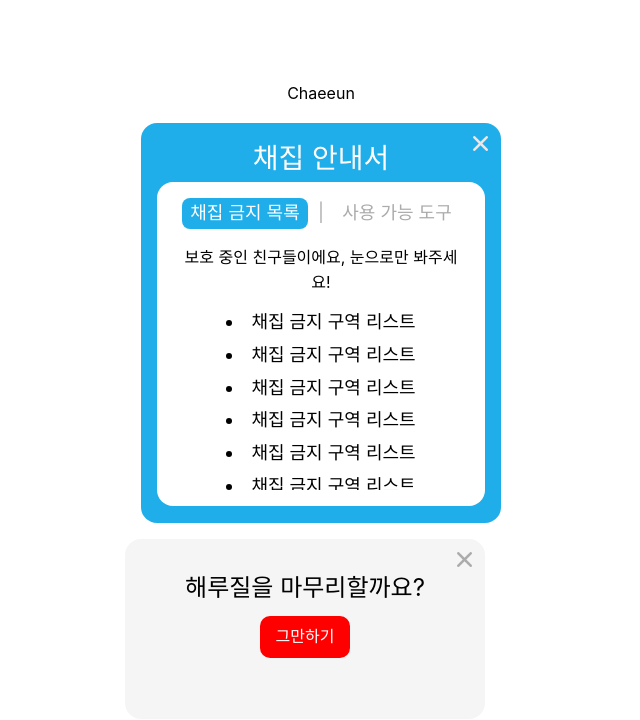
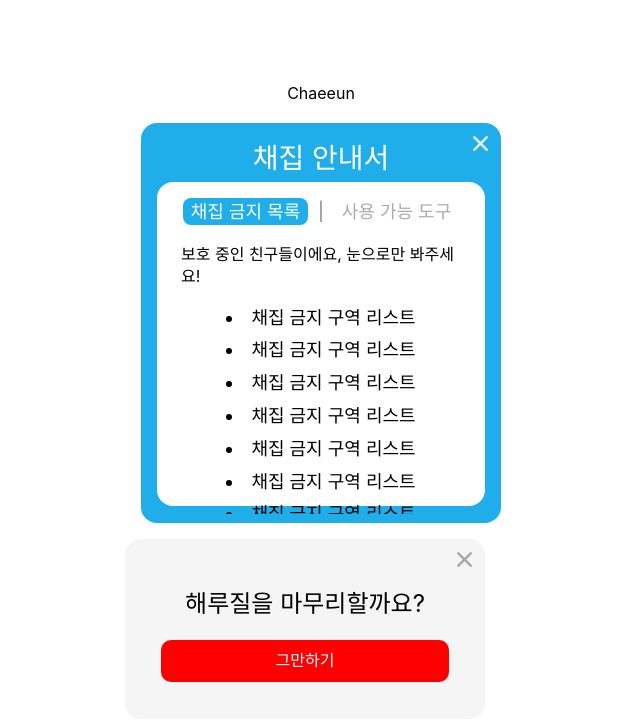
Before and after one commit to MindySo/HaeruHand_405, a React (Vite) app in the folder frontend/: page /chaeeun in a window 1280 px wide. Shown: the top 720 px of the page, without its empty margins (319-959 px from the left). Built offline with nearby package versions, Linux system fonts and the light colour scheme; a web font is replaced by a local one.

Commit message:
feat: InfoModal, StopModal 수정(S13P11A405-55)

```diff
--- /dev/null
+++ b/frontend/src/components/molecules/InfoModal/InfoModal.module.css
@@ -0,0 +1,72 @@
+.modalWindow {
+  margin: 16px;
+  background-color: #20aeea;
+  border-radius: 16px;
+  padding-top: 16px;
+  padding-bottom: 0;
+
+  /* 닫기 버튼 배치를 위한 설정 */
+  position: relative;
+
+  /* 모달 창 크기(고정) */
+  width: 360px;
+  height: 400px;
+  /* padding을 포함한 크기 계산 */
+  box-sizing: border-box;
+}
+
+.headerTitle {
+  display: flex;
+  justify-content: center;
+}
+
+.closeModal {
+  cursor: pointer;
+  /* 버튼 위치 조절 */
+  position: absolute;
+  top: 8px;
+  right: 8px;
+  /* 버튼 크기 조절 */
+  width: 25px;
+  height: 25px;
+}
+
+.boxInWindow {
+  background-color: white;
+  border-radius: 16px;
+  padding: 16px;
+  /* 내부 박스 크기 */
+  margin: 0px 16px;
+  height: 324px;
+  /* 리스트 스크롤바를 위한 설정(높이 고정) */
+  display: flex;
+  flex-direction: column;
+}
+
+.toggleButton {
+  display: flex;
+  justify-content: space-evenly;
+  font-size: 18px;
+  color: gray;
+  margin-bottom: 8px;
+
+  /* 리스트 스크롤바를 위한 설정(높이 고정) */
+  /* 해당 영역은 고정시켜서 스크롤이 남은 공간만 차지하도록 설정
+      차례대로 flex-grow(여유 있어도 커지지 x), flex-shrink(공간 부족해도 작아지지 x), flex-basis */
+  flex: 0 0 auto;
+}
+
+.list {
+  font-size: 18px;
+  margin-top: 8px;
+  /* 내부 콘텐츠가 크기를 넘으면 스크롤바 표시(높이 설정을 해주어야 가능) */
+  height: 210px;
+  overflow: auto;
+  /* background-color: bisque; */
+
+  scrollbar-width: none; /* Firefox */
+  -ms-overflow-style: none; /* IE/Edge */
+}
+.list::-webkit-scrollbar {
+  display: none; /* Chrome/Safari */
+}
--- a/frontend/src/components/molecules/InfoModal/InfoModal.tsx
+++ b/frontend/src/components/molecules/InfoModal/InfoModal.tsx
@@ -2,44 +2,115 @@ import { useState, type FC } from 'react';
 import theme from '../../../theme';
 import { Text } from '../../atoms';
 import closeButtonImg from '../../../../public/closeButtonLightGray.png';
+import styles from './InfoModal.module.css';
 
 // 모달 닫기 버튼 props
 interface InfoModalProps {
   onClose: () => void;
 }
 
+// toggle 상태 타입
+type ToggleState = 'prohibitedItems' | 'availableTools';
+
 export const InfoModal: FC<InfoModalProps> = ({ onClose }) => {
-  // 토글(기본값: 채집 금지 구역) 버튼 상태 관리
-  // 채집 금지 구역(prohibitedArea) || 사용 가능 도구(availableTools)
-  const [toggle, setToggle] = useState('prohibitedItems');
+  // 토글(기본값: 채집 금지 목록) 버튼 상태 관리
+  // 채집 금지 목록(prohibitedItems) || 사용 가능 도구(availableTools)
+  const [toggle, setToggle] = useState<ToggleState>('prohibitedItems');
 
-  // 반환 값: 모달 창
-  return (
-    <div
-      className="modalWindow"
+  // [토글 버튼] 공통 UI
+  interface ToggleItemProps {
+    label: string;
+    value: ToggleState;
+  }
+
+  const ToggleItem: FC<ToggleItemProps> = ({ label, value }) => (
+    <div onClick={() => setToggle(value)}>
+      <Text
+        size="lg"
         style={{
-        margin: theme.spacing.lg,
-        backgroundColor: theme.colors.main,
-        borderRadius: theme.borderRadius.xl,
-        paddingTop: theme.spacing.lg,
-        paddingBottom: 0,
-        position: 'relative', // 닫기 버튼 배치를 위한 설정
-
-        // 모달 창 크기(고정)
-        width: 360,
-        height: 400,
-        boxSizing: 'border-box', // padding을 포함한 크기 계산
+          cursor: 'pointer',
+          color: toggle === value ? theme.colors.white : theme.colors.gray,
+          backgroundColor: toggle === value ? theme.colors.main : theme.colors.white,
+          borderRadius: toggle === value ? theme.borderRadius.md : 'none',
+          padding: `1px ${theme.spacing.sm}`,
         }}
       >
-      {/* 1. 모달 창 헤더 */}
-      {/* 1-1. 창 제목 */}
-      <header
-        className="headerTitle"
+        {label}
+      </Text>
+    </div>
+  );
+
+  // [토글1] 채집 금지 목록
+  const ProhibitedItemsContent = () => {
+    return (
+      <div>
+        {/* 소제목1 */}
+        <Text
+          size="md"
           style={{
+            padding: theme.spacing.sm,
+            flex: '0 0 auto',
             display: 'flex',
             justifyContent: 'center',
           }}
         >
+          보호 중인 친구들이에요, 눈으로만 봐주세요!
+        </Text>
+        {/* 내용1(목록) */}
+        <div className={styles.list}>
+          <li>채집 금지 구역 리스트</li>
+          <li>채집 금지 구역 리스트</li>
+          <li>채집 금지 구역 리스트</li>
+          <li>채집 금지 구역 리스트</li>
+          <li>채집 금지 구역 리스트</li>
+          <li>채집 금지 구역 리스트</li>
+          <li>채집 금지 구역 리스트</li>
+          <li>채집 금지 구역 리스트</li>
+          <li>채집 금지 구역 리스트</li>
+          <li>채집 금지 구역 리스트</li>
+          <li>채집 금지 구역 리스트</li>
+          <li>채집 금지 구역 리스트</li>
+          <li>채집 금지 구역 리스트</li>
+          <li>채집 금지 구역 리스트</li>
+          <li>채집 금지 구역 리스트</li>
+        </div>
+      </div>
+    );
+  };
+
+  // [토글2] 사용 가능 도구
+  const AvailableToolsContent = () => {
+    return (
+      <div>
+        {/* 소제목2 */}
+        <Text
+          size="md"
+          style={{
+            padding: theme.spacing.sm,
+            flex: '0 0 auto',
+            display: 'flex',
+            justifyContent: 'center',
+          }}
+        >
+          이건 써도 괜찮아요!
+        </Text>
+        {/* 내용2(목록) -> static data */}
+        <div className={styles.list}>
+          <li>사용 가능 도구 리스트</li>
+          <li>사용 가능 도구 리스트</li>
+          <li>사용 가능 도구 리스트</li>
+        </div>
+      </div>
+    );
+  };
+
+  // ------------------------------------------------------------------------
+  // [반환 값] 모달 창
+  return (
+    <div className={styles.modalWindow}>
+      {/* 1. 모달 창 헤더 */}
+      {/* 1-1. 창 제목 */}
+      <header className={styles.headerTitle}>
         <Text
           style={{
             color: theme.colors.white,
@@ -53,17 +124,7 @@ export const InfoModal: FC<InfoModalProps> = ({ onClose }) => {
       {/* 1-2. 닫기 버튼 -> 우 상단에 고정(일단 임시로 png 넣어두었습니다)
           개인 노션 참고해서 닫기 로직 만들기!! */}
       <div
-        className="closeModal"
-        style={{
-          cursor: 'pointer',
-          // 버튼 위치 조절
-          position: 'absolute',
-          top: theme.spacing.sm,
-          right: theme.spacing.sm,
-          // 버튼 크기 조절
-          width: 25,
-          height: 25,
-        }}
+        className={styles.closeModal}
         onClick={onClose}
         // 키보드 접근성
         tabIndex={0} // Tab키로 버튼에 도달 가능
@@ -82,112 +143,18 @@ export const InfoModal: FC<InfoModalProps> = ({ onClose }) => {
       </div>
 
       {/* 2. 모달 창 내부 (헤더 아래) 박스 */}
-      <div
-        className="boxInWindow"
-        style={{
-          backgroundColor: theme.colors.white,
-          borderRadius: theme.borderRadius.xl,
-          padding: theme.spacing.lg,
-
-          // 내부 박스 크기
-          margin: `0px ${theme.spacing.lg}`,
-          height: 324,
-
-          // 리스트 스크롤바를 위한 설정(높이 고정)
-          display: 'flex',
-          flexDirection: 'column',
-        }}
-      >
-        {/* 2-1. 토글 버튼 -> state 사용 */}
-        <div
-          className="toggleButton"
-          style={{
-            display: 'flex',
-            justifyContent: 'space-evenly',
-            fontSize: theme.typography.fontSize.lg,
-            color: theme.colors.gray,
-            marginBottom: theme.spacing.sm,
-
-            // 리스트 스크롤바를 위한 설정(높이 고정)
-            // flex: '0 0 auto',
-          }}
-        >
+      <div className={styles.boxInWindow}>
+        {/* 2-1. 토글 버튼 -> Text atom 써서 다시 구현! */}
+        <div className={styles.toggleButton}>
           {/* 채집 금지 구역 || 사용 가능 도구 */}
-          <div
-            onClick={() => setToggle('prohibitedItems')}
-            style={{
-              cursor: 'pointer',
-              color: toggle === 'prohibitedItems' ? theme.colors.white : theme.colors.gray,
-              backgroundColor:
-                toggle === 'prohibitedItems' ? theme.colors.main : theme.colors.white,
-              borderRadius: toggle === 'prohibitedItems' ? theme.borderRadius.md : 'none',
-              padding: `1px ${theme.spacing.sm}`,
-            }}
-          >
-            채집 금지 목록
-          </div>
-          <span style={{ margin: 1 }}>|</span>
-          <div
-            onClick={() => setToggle('availableTools')}
-            style={{
-              cursor: 'pointer',
-              color: toggle === 'availableTools' ? theme.colors.white : theme.colors.gray,
-              backgroundColor: toggle === 'availableTools' ? theme.colors.main : theme.colors.white,
-              borderRadius: toggle === 'availableTools' ? theme.borderRadius.md : 'none',
-              padding: `1px ${theme.spacing.sm}`,
-            }}
-          >
-            사용 가능 도구
-          </div>
+          <ToggleItem label="채집 금지 목록" value="prohibitedItems" />
+          <span>|</span>
+          <ToggleItem label="사용 가능 도구" value="availableTools" />
         </div>
 
-        {/* 2-2. 소제목(내용) */}
-        <div
-          className="smallTitle"
-          style={{
-            fontSize: theme.typography.fontSize.md,
-            padding: theme.spacing.sm, // 리스트 스크롤바를 위한 설정(높이 고정)
-            flex: '0 0 auto',
-          }}
-        >
-          {/* 채집 금지 구역 || 사용 가능 도구 */}
-          {toggle === 'prohibitedItems' ? (
-            <div>보호 중인 친구들이에요, 눈으로만 봐주세요!</div>
-          ) : (
-            <div>이건 써도 괜찮아요!</div>
-          )}
-        </div>
-
-        {/* 2-3. 목록 */}
-        <div
-          className="list"
-          // 임시 스타일링
-          style={{
-            fontSize: theme.typography.fontSize.lg,
-            marginTop: theme.spacing.xs,
-            // 내부 콘텐츠가 크기를 넘으면 스크롤바 표시(높이 설정을 해주어야 가능!)
-            // flexGrow: 1, // 내부 박스의 남은 공간 모두 차지
-            // overflowY: 'auto',
-            overflow: 'auto',
-          }}
-        >
-          {/* 채집 금지 구역 || 사용 가능 도구 */}
-          {toggle === 'prohibitedItems' ? (
+        {/* 토글에 따라 내용 표시 */}
         <div>
-              <li>채집 금지 구역 리스트</li>
-              <li>채집 금지 구역 리스트</li>
-              <li>채집 금지 구역 리스트</li>
-              <li>채집 금지 구역 리스트</li>
-              <li>채집 금지 구역 리스트</li>
-              <li>채집 금지 구역 리스트</li>
-              <li>채집 금지 구역 리스트</li>
-              <li>채집 금지 구역 리스트</li>
-              <li>채집 금지 구역 리스트</li>
-              <li>채집 금지 구역 리스트</li>
-            </div>
-          ) : (
-            <div>사용 가능 도구 리스트</div>
-          )}
+          {toggle === 'prohibitedItems' ? <ProhibitedItemsContent /> : <AvailableToolsContent />}
         </div>
       </div>
     </div>
--- a/frontend/src/components/molecules/StopModal/StopModal.module.css
+++ b/frontend/src/components/molecules/StopModal/StopModal.module.css
@@ -25,9 +25,17 @@
   height: 25px;
 }
 
+/* .content {
+  display: flex;
+  justify-content: center;
+} */
+
 .stopButton {
   color: white;
   background-color: #ff0000;
   font-size: 16px;
   border-radius: 10px;
+  width: 90%;
+  padding: 8px 0;
+  margin-top: 8px;
 }
--- a/frontend/src/components/molecules/StopModal/StopModal.tsx
+++ b/frontend/src/components/molecules/StopModal/StopModal.tsx
@@ -20,13 +20,20 @@ export const StopModal: FC<InfoModalProps> = ({ onClose }) => {
         <img src={closeButtonImg} alt="close" style={{ display: 'block' }} />
       </div>
 
-      {/* 2. 안내 문구 */}
-      <Text className="stopGuide" style={{ margin: theme.spacing.md }} align="center" size="xxl">
-        해루질을 마무리할까요?
-      </Text>
+      <div className={styles.content}>
+        {/* 2. 안내 문구 */}
+        <Text
+          className="stopGuide"
+          style={{ margin: theme.spacing.md, paddingTop: theme.spacing.lg }}
+          align="center"
+          size="xxl"
+        >
+          해루질을 마무리할까요?
+        </Text>
 
-      {/* 3. 그만하기 버튼 */}
-      <button className={styles.stopButton}>그만하기</button>
+        {/* 3. 그만하기 버튼 */}
+        <button className={styles.stopButton}>그만하기</button>
+      </div>
     </div>
   );
 };
```
Lines whose indentation alone changed are shown as unchanged.
